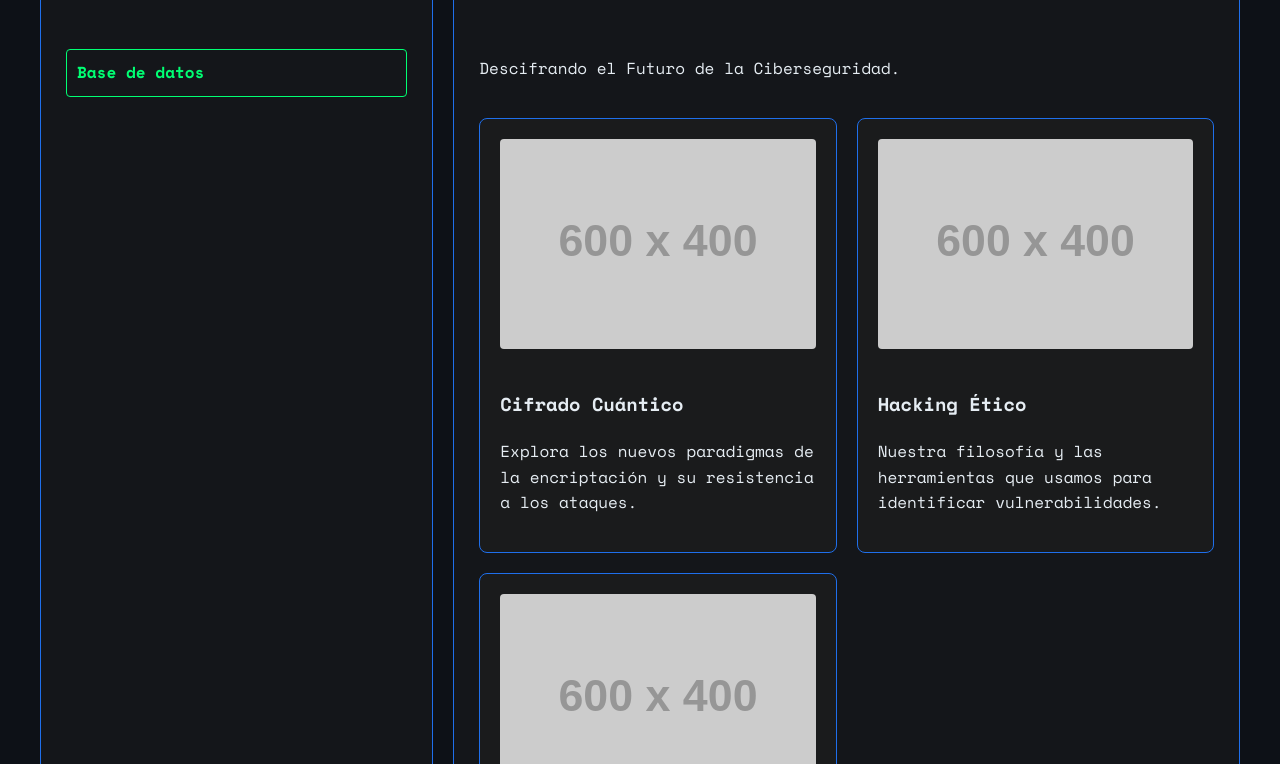
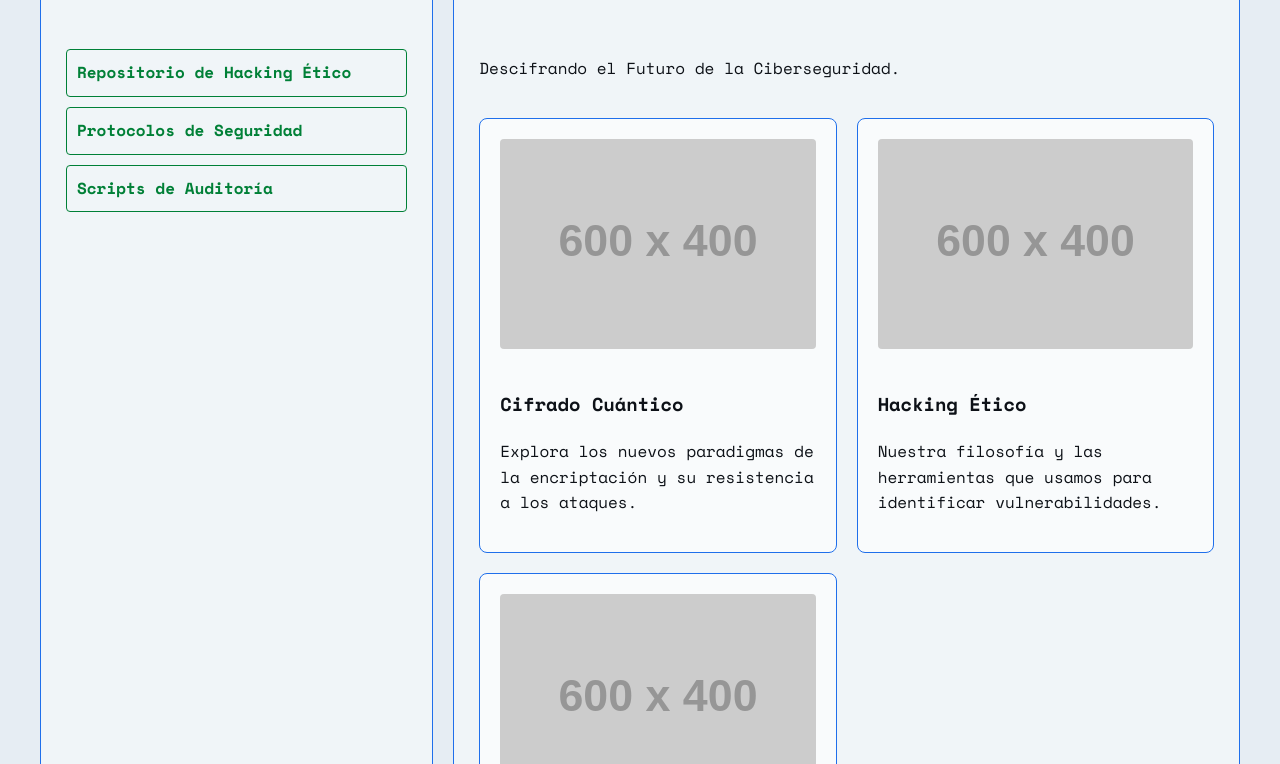
Before and after one commit to MexicoCyberSecurity/MexicoCyberSecurity.github.io, a plain HTML site: page index.html in a window 1280 px wide. Shown: the part 214-978 px from the top of the page. Drawn offline with nearby package versions, Linux system fonts and the light colour scheme; placeholder pictures from the web are drawn by us.

Commit message:
Update index.html
Nuevo cambio de color de la pagina WEB

```diff
--- a/index.html
+++ b/index.html
@@ -8,10 +8,10 @@
     <style>
         /* Variables y configuración general */
         :root {
-            --color-bg: #0d1117;
+            --color-bg: #E6EDF3;
             --color-primary: #1F6FEB;
-            --color-secondary: #00ff73;
-            --color-text: #E6EDF3;
+            --color-secondary: #008037; /* Verde oscuro para contraste */
+            --color-text: #0d1117;
             --font-main: 'Space Mono', monospace;
             --font-display: 'Major Mono Display', monospace;
         }
@@ -58,7 +58,7 @@
 
         /* Sección de contenido */
         .content-section {
-            background-color: rgba(30, 30, 30, 0.4);
+            background-color: rgba(255, 255, 255, 0.4);
             border: 1px solid var(--color-primary);
             padding: 25px;
             border-radius: 8px;
@@ -76,7 +76,7 @@
 
         /* Tarjetas de información */
         .card {
-            background-color: rgba(30, 30, 30, 0.6);
+            background-color: rgba(255, 255, 255, 0.6);
             border: 1px solid var(--color-primary);
             padding: 20px;
             border-radius: 8px;
@@ -84,7 +84,7 @@
         }
         .card:hover {
             transform: translateY(-5px);
-            box-shadow: 0 4px 15px rgba(0, 255, 115, 0.2);
+            box-shadow: 0 4px 15px rgba(0, 128, 55, 0.2); /* Sombra ajustada al nuevo color */
         }
 
         /* Estilos para las imágenes */
@@ -112,7 +112,7 @@
             transition: background-color 0.3s;
         }
         .repo-list li a:hover {
-            background-color: rgba(0, 255, 115, 0.1);
+            background-color: rgba(0, 128, 55, 0.1); /* Sombra ajustada */
         }
 
         /* Media Queries para diseño responsive */
@@ -136,7 +136,9 @@
             <h2>Acceso a Repositorios</h2>
             <p>Explora nuestro código y recursos en estas plataformas.</p>
             <ul>
-                <li><a href="https://github.com/MexicoCyberSecurity/basesDeDatos">Base de datos</a></li>
+                <li><a href="https://github.com/tu-usuario/repo-1">Repositorio de Hacking Ético</a></li>
+                <li><a href="https://github.com/tu-usuario/repo-2">Protocolos de Seguridad</a></li>
+                <li><a href="https://gitlab.com/tu-usuario/repo-3">Scripts de Auditoría</a></li>
             </ul>
         </section>
 
```
